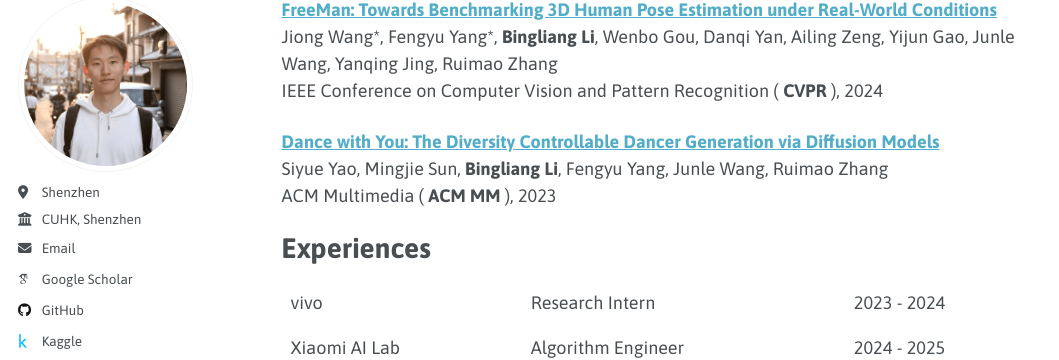
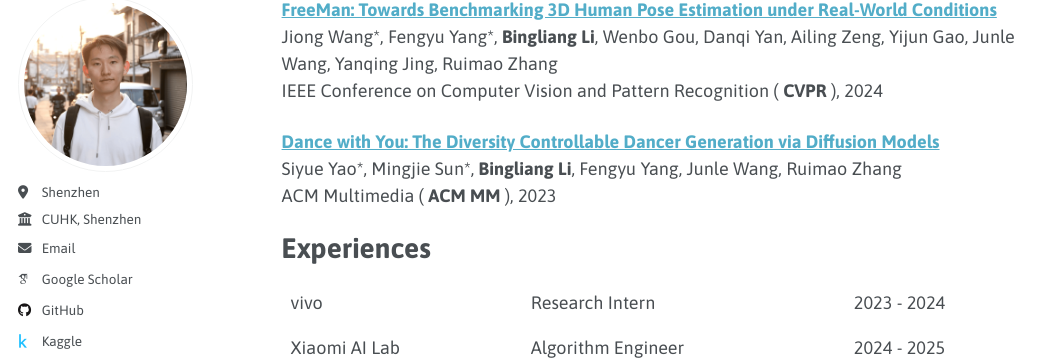
Before and after one commit to BingliangLi/bingliangli.github.io, a Jekyll site: the page built from _pages/about.md, in a window 1280 px wide and 900 px high, scrolled down 785 px. Shown: the part 102-462 px from the top of the window, without its empty margins (0-1059 px from the left). Built offline with Jekyll 4.4.1, drawn with Linux system fonts in a browser that asks for light colours; some web fonts are replaced.

```diff
--- a/_pages/about.md
+++ b/_pages/about.md
@@ -47,7 +47,7 @@ Jiong Wang\*, Fengyu Yang\*, **Bingliang Li**, Wenbo Gou, Danqi Yan, Ailing Zeng
 IEEE Conference on Computer Vision and Pattern Recognition ( **CVPR** ), 2024
 
 [**Dance with You: The Diversity Controllable Dancer Generation via Diffusion Models**](https://arxiv.org/abs/2308.13551)<br />
-Siyue Yao, Mingjie Sun, **Bingliang Li**, Fengyu Yang, Junle Wang, Ruimao Zhang<br />
+Siyue Yao\*, Mingjie Sun\*, **Bingliang Li**, Fengyu Yang, Junle Wang, Ruimao Zhang<br />
 ACM Multimedia ( **ACM MM** ), 2023
 
 # Experiences
```
